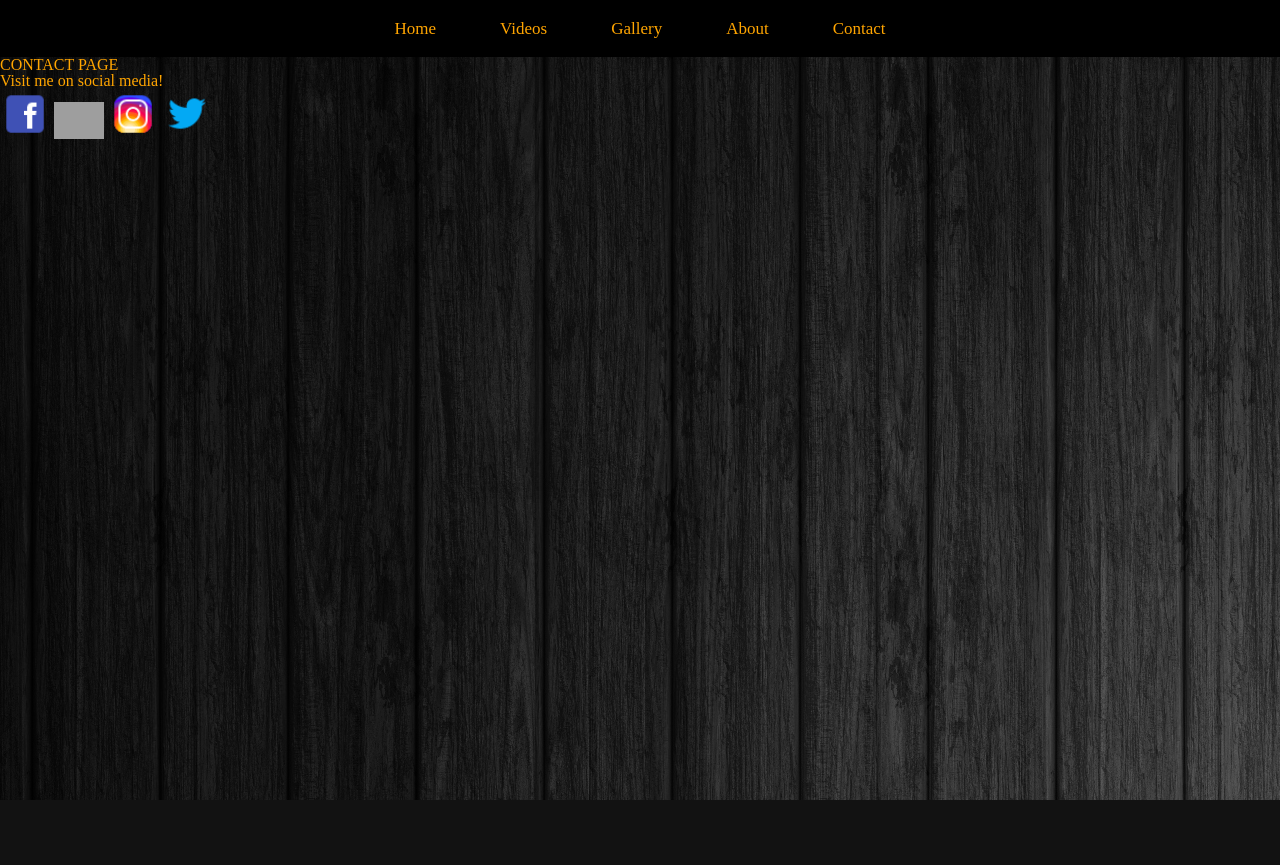
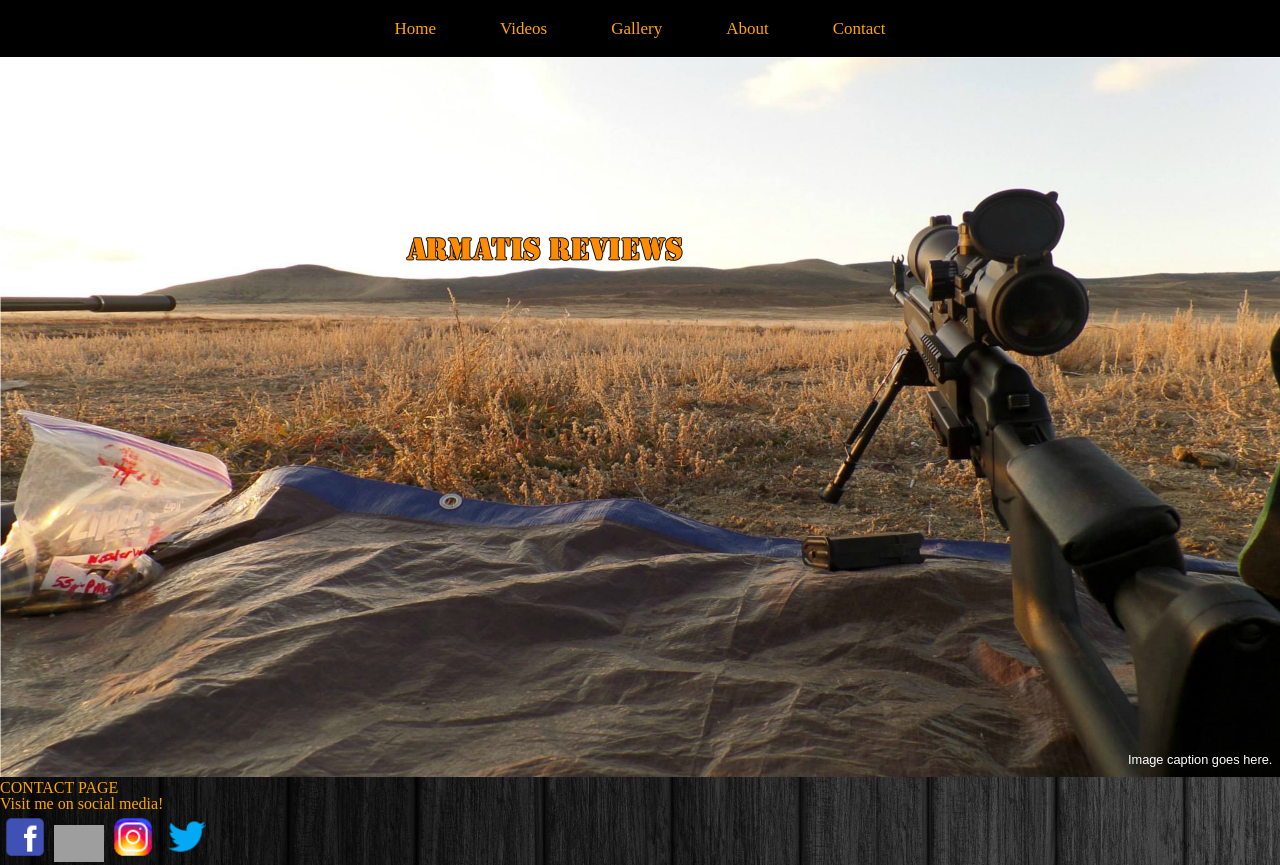
Before and after one commit to Daveholmes05/ArmatisReviews, a PHP site: page /contact.html in a window 1280 px wide. Before the commit the page ends 800 px from the top, so only its background shows below. Run offline with PHP 8.4, Linux system fonts and the light colour scheme; grey boxes are pictures that could not be loaded.

Commit message:
adding slideshow

```diff
--- a/contact.html
+++ b/contact.html
@@ -23,8 +23,27 @@
 	    </li>
     </ul>
 
+    <!-- IMAGE BANNER SLIDESHOW -->
+	<div class="diy-slideshow">
+		<figure class="show">
+			<img src="img/Armatis_Reviews_Saiga.jpg" alt="" width="100%">
+			<figcaption>Image caption goes here.</figcaption>
+		</figure>
+
+		<figure>
+			<img src="img/logo.png" alt="" width="100%">
+			<figcaption>Image caption goes here.</figcaption>
+		</figure>
+
+		<figure>as needed
+			<span class="prev">«</span>
+			<span class="next">»</span>
+		</figure>
+	</div>
+
+
     <!-- image banner below navbar -->
-    <div class="img-banner"></div>
+    <!-- <div class="img-banner"></div> -->
 
     <p>
     	CONTACT PAGE
--- a/css/styles.css
+++ b/css/styles.css
@@ -97,6 +97,70 @@ ul.topnav li a:hover {
 /* Hide the list item that contains the link that should open and close the topnav on small screens */
 ul.topnav li.icon {
   	display: none;
+}
+
+/* CSS IMAGE BANNER SLIDESHOW */
+.diy-slideshow {
+	position: relative;
+	display: block;
+	overflow: hidden;
+}
+
+figure {
+	position: absolute;
+	opacity: 0;
+	transition: 1s opacity;
+}
+
+figcaption {
+	position: absolute;
+	font-family: sans-serif;
+	font-size: .8em;
+	bottom: .75em;
+	right: .35em;
+	padding: .25em;
+	color: #fff;
+}
+
+figcaption a {
+	color: #fff;
+}
+
+figure.show {
+	opacity: 1;
+	position: static;
+	transition: 1s opacity;
+}
+
+.next, .prev {
+	color: #fff;
+	position: absolute;
+	background: rgba(0,0,0, .6);
+	top: 50%;
+	z-index: 50;
+	font-size: 2em;
+	margin-top: -.73em;
+	opacity: .3;
+	user-select: none;
+}
+
+.next:hover, .prev:hover {
+	cursor: pointer;
+	opacity: 1;
+}
+
+.next {
+	right: 0;
+	padding: 10px 5px 15px 10px;
+	border-top-left-radius: 3px;
+	border-bottom-left-radius: 3px;
+}
+
+.prev {
+	left: 0;
+	padding: 10px 10px 15px 5px;
+	border-top-right-radius: 3px;
+	border-bottom-right-radius: 3px;
 }
 
 
```
